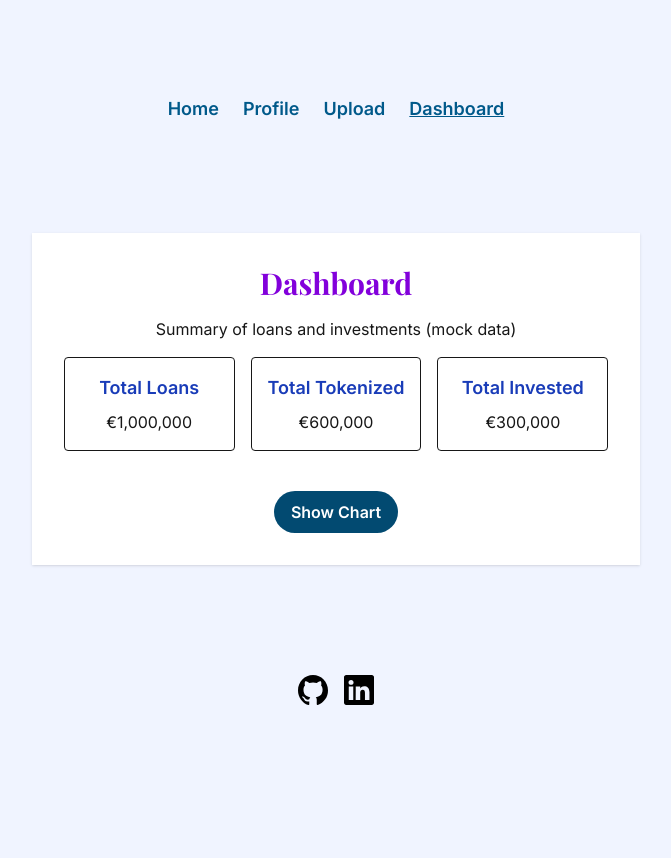
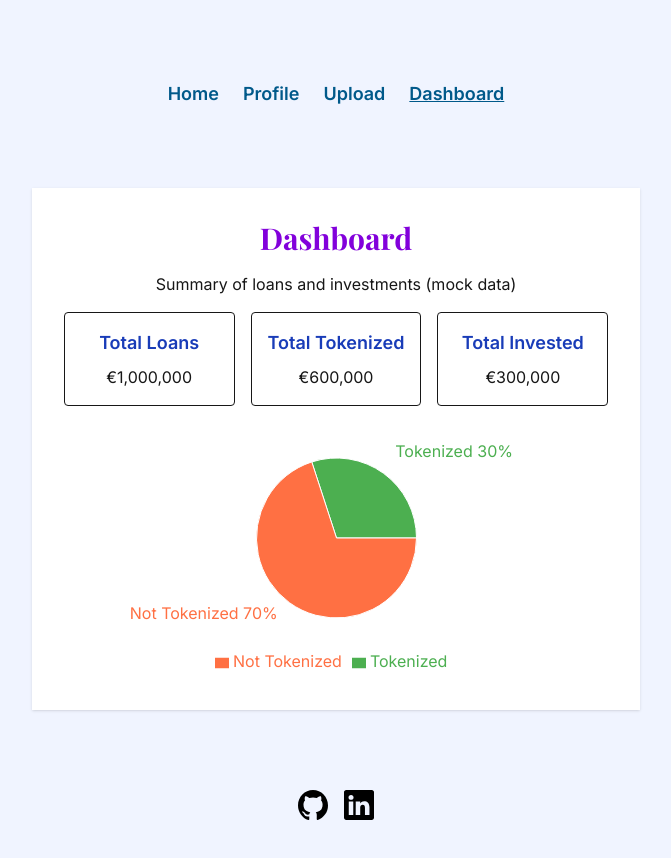
Before and after one commit to kizuyoko/loan-tokenization-dashboard, a Next.js app: page /dashboard in a window 1280 px wide. Shown: the top 858 px of the page, without its empty margins (304-975 px from the left). Before the commit the page ends 800 px from the top, so only its background shows below. Built offline with nearby package versions, Linux system fonts and the light colour scheme.

Commit message:
Test Chart

```diff
--- a/package.json
+++ b/package.json
@@ -13,7 +13,8 @@
     "next": "15.4.1",
     "next-sitemap": "^4.2.3",
     "react": "19.1.0",
-    "react-dom": "19.1.0"
+    "react-dom": "19.1.0",
+    "recharts": "^3.2.1"
   },
   "devDependencies": {
     "@eslint/eslintrc": "^3",
--- a/src/components/Dashboard.tsx
+++ b/src/components/Dashboard.tsx
@@ -2,6 +2,7 @@
 import { useState } from 'react';
 import { Button } from './ui/Button';
 import { Card } from './ui/Card';
+import { TokenizationChart } from './charts/TokenizationChart';
 
 export const Dashboard = () => {
   const [mockData, setMockData] = useState({
@@ -23,7 +24,7 @@ export const Dashboard = () => {
           <p>€{mockData.totalInvested.toLocaleString()}</p>
         </Card>
       </div>
-      <Button onClick={() => alert("Graph placeholder")}>Show Chart</Button>
+      <TokenizationChart />
     </>
   );
 };
--- /dev/null
+++ b/src/components/charts/TokenizationChart.tsx
@@ -0,0 +1,36 @@
+"use client";
+
+import { PieChart, Pie, Cell, Tooltip, Legend, ResponsiveContainer } from "recharts";
+
+const data = [
+  { name: "Tokenized", value: 3000 },
+  { name: "Not Tokenized", value: 7000 },
+];
+
+const COLORS = ["#4CAF50", "#FF7043"];
+
+export const TokenizationChart = () => {
+  return (
+    <div className="w-full h-64">
+      <ResponsiveContainer>
+        <PieChart>
+          <Pie
+            data={data}
+            cx="50%"
+            cy="50%"
+            labelLine={false}
+            label={({ name, percent }) => `${name} ${((percent as number) * 100).toFixed(0)}%`}
+            outerRadius={80}
+            dataKey="value"
+          >
+            {data.map((entry, index) => (
+              <Cell key={entry.name} fill={COLORS[index % COLORS.length]} />
+            ))}
+          </Pie>
+          <Tooltip />
+          <Legend />
+        </PieChart>
+      </ResponsiveContainer>
+    </div>
+  );
+};
```
Also changed, not shown: 1 other file (tests, documents, lock files or other folders).
